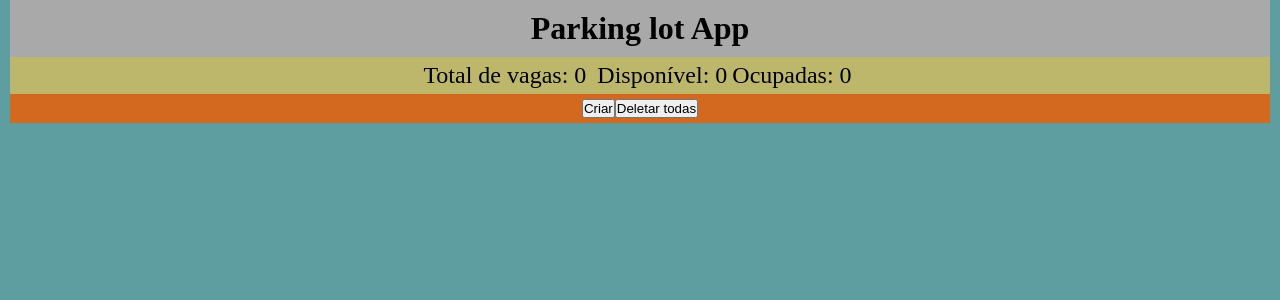
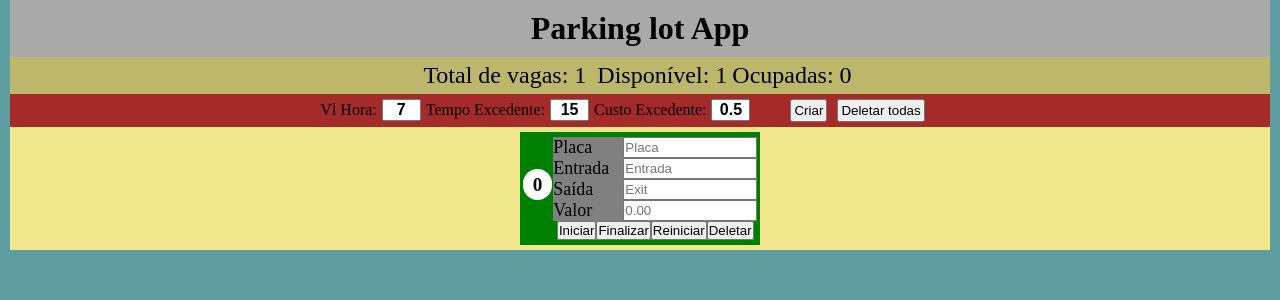
Before and after one commit to Anathangv/reactjs_parking_lot_app, a React (Create React App) app: page / in a window 1280 px wide. Both pictures are taken after a click on the button "Criar". Shown: the top 300 px of the page. Built offline with nearby package versions, Linux system fonts and the light colour scheme; the HTML template or start-up script is replaced by a standard one.

Commit message:
created updating, deleting and others  and layout functionalities, as well the app layout

```diff
--- a/src/App.css
+++ b/src/App.css
@@ -26,5 +26,31 @@
 
 .controls {
   padding: 5px;
+  display: flex;
+  justify-content: center;
+  background-color: brown;
+}
+
+.controls input {
   text-align: center;
+  width: 35px;
+  margin: 0px 5px;
+  font-size: medium;
+  font-weight: 600;
 }
+
+.buttonscontrol {
+  margin: 0px 30px;
+}
+
+.buttonscontrol button {
+  padding: 2px;
+  margin: 0px 5px;
+}
+
+.container {
+  background-color: khaki;
+  display: flex;
+  flex-wrap: wrap;
+  justify-content: space-evenly;
+}
--- a/src/App.js
+++ b/src/App.js
@@ -1,12 +1,115 @@
 import React from "react";
 import "./App.css";
-import { render } from "@testing-library/react";
+import ParkingSpace from "./parkingSpace";
 
 class App extends React.Component {
   state = {
     totalparkingSpace: 0,
     parkingSpaceAvalilable: 0,
     parkingSpaceAccupied: 0,
+
+    parkingSpace: { entrance: "", exit: "", value: "", timeSpent: "" },
+    parkingSpaceList: [],
+
+    hourCost: 7,
+    overTime: 15,
+    overtimeCost: 0.5,
+  };
+
+  createParkingSpace = () => {
+    const newParkingSpace = { ...this.state.parkingSpace };
+    const newParkingSpaceList = [
+      ...this.state.parkingSpaceList,
+      newParkingSpace,
+    ];
+    this.setState({
+      parkingSpaceList: newParkingSpaceList,
+    });
+
+    this.updateCounters(1, 1, null);
+  };
+
+  deleteAllParkingSpace = () => {
+    this.setState({
+      parkingSpaceList: [],
+      totalparkingSpace: 0,
+      parkingSpaceAvalilable: 0,
+      parkingSpaceAccupied: 0,
+    });
+  };
+
+  startTime = (position) => {
+    const newParkingSpaceList = [...this.state.parkingSpaceList];
+    if (!newParkingSpaceList[position].exit) {
+      if (!newParkingSpaceList[position].entrance) {
+        this.updateCounters(null, -1, 1);
+      }
+      newParkingSpaceList[position].entrance = new Date();
+      this.setState({
+        parkingSpaceList: newParkingSpaceList,
+      });
+    }
+  };
+
+  finishTime = (position) => {
+    const newParkingSpaceList = [...this.state.parkingSpaceList];
+
+    if (newParkingSpaceList[position].entrance) {
+      const dateStart = new Date(newParkingSpaceList[position].entrance);
+      const dateFinish = new Date();
+
+      const milliseconds = Math.abs(dateFinish - dateStart);
+      const hours = Math.floor(milliseconds / 3600000);
+      const minutes = Math.floor(milliseconds / 60000);
+      const seconds = ((milliseconds % 60000) / 1000).toFixed(0);
+
+      newParkingSpaceList[position].exit = dateFinish;
+      newParkingSpaceList[position].value =
+        this.state.hourCost * (hours > 0 ? hours : 1) +
+        this.state.overtimeCost * minutes;
+      newParkingSpaceList[position].timeSpent =
+        hours + "h:" + minutes + "m:" + seconds + "s";
+
+      this.setState({ parkingSpaceList: newParkingSpaceList });
+    }
+  };
+
+  deleteParkingSpace = (position) => {
+    const newParkingSpaceList = this.state.parkingSpaceList.filter(
+      (item, index) => index !== position
+    );
+    this.setState({ parkingSpaceList: newParkingSpaceList });
+  };
+
+  resetTime = (position) => {
+    const newParkingSpaceList = [...this.state.parkingSpaceList];
+    if (newParkingSpaceList[position].entrance) {
+      const parkingSpace = { ...this.state.parkingSpace };
+      newParkingSpaceList[position] = parkingSpace;
+      this.setState({
+        parkingSpaceList: newParkingSpaceList,
+      });
+
+      this.updateCounters(null, 1, -1);
+    }
+  };
+
+  updateCounters = (total, available, occupied) => {
+    if (total) {
+      this.setState({
+        totalparkingSpace: this.state.totalparkingSpace + total,
+      });
+    }
+    if (available) {
+      this.setState({
+        parkingSpaceAvalilable: this.state.parkingSpaceAvalilable + available,
+      });
+    }
+    if (occupied) {
+      this.setState({
+        parkingSpaceAccupied: this.state.parkingSpaceAccupied + occupied,
+      });
+    }
   };
 
   render() {
@@ -20,9 +123,50 @@ class App extends React.Component {
             <span>Ocupadas: {this.state.parkingSpaceAccupied}</span>
           </div>
           <div className="controls">
-            <button>Criar</button>
-            <button>Deletar todas</button>
+            <div className="pricecontrol">
+              <label htmlFor="costhour:">Vl Hora:</label>
+              <input
+                id="costhour"
+                type="text"
+                placeholder="0.00"
+                defaultValue={this.state.hourCost}
+              />
+              <label htmlFor="overtime:">Tempo Excedente:</label>
+              <input
+                id="overtime"
+                type="text"
+                placeholder="0"
+                defaultValue={this.state.overTime}
+              />
+              <label htmlFor="costovertime:">Custo Excedente:</label>
+              <input
+                id="costovertime"
+                type="text"
+                placeholder="0.00"
+                defaultValue={this.state.overtimeCost}
+              />
+            </div>
+            <div className="buttonscontrol">
+              <button onClick={() => this.createParkingSpace()}>Criar</button>
+              <button onClick={() => this.deleteAllParkingSpace()}>
+                Deletar todas
+              </button>
+            </div>
           </div>
+        </div>
+
+        <div className="container">
+          {this.state.parkingSpaceList.map((item, index) => (
+            <ParkingSpace
+              key={index}
+              id={index}
+              onStartTime={this.startTime}
+              onFinishTime={this.finishTime}
+              onResetTime={this.resetTime}
+              onDelete={this.deleteParkingSpace}
+              parkingSpace={item}
+            />
+          ))}
         </div>
       </div>
     );
--- /dev/null
+++ b/src/parkingSpace.css
@@ -0,0 +1,59 @@
+.containerSpace {
+  background-color: green;
+  display: flex;
+  flex-direction: row;
+  margin: 5px 5px;
+  padding: 5px 5px 5px 0px;
+}
+
+.occupied {
+  background-color: yellow;
+}
+
+.finalizing {
+  background-color: red;
+}
+
+.parkingPosition {
+  background-color: none;
+  display: inline-block;
+  padding: 3px;
+}
+
+.parkingPosition span {
+  position: relative;
+  top: 35%;
+  color: black;
+  background-color: white;
+  padding: 5px 10px;
+  border-radius: 25px;
+  font-weight: 900;
+  font-size: larger;
+}
+
+.parkingSpace {
+  max-width: 200px;
+  min-width: 200px;
+  margin: 0px;
+  display: flex;
+  flex-direction: column;
+  align-items: center;
+  padding: 0px;
+}
+
+.line {
+  margin: 0px;
+  background-color: gray;
+  display: flex;
+}
+
+.line label {
+  font-size: large;
+  min-width: 70px;
+  margin: 0px;
+}
+
+.line input {
+  min-width: 130px;
+  max-width: 130px;
+}
--- /dev/null
+++ b/src/parkingSpace.js
@@ -0,0 +1,76 @@
+import React, { Component } from "react";
+import "./parkingSpace.css";
+
+class ParkingSpace extends Component {
+  render() {
+    return (
+      <React.Fragment>
+        <div
+          className={
+            this.props.parkingSpace.entrance
+              ? this.props.parkingSpace.exit
+                ? "containerSpace finalizing"
+                : "containerSpace occupied"
+              : "containerSpace"
+          }
+        >
+          <div className="parkingPosition">
+            <span>{this.props.id}</span>
+          </div>
+          <div className={"parkingSpace"}>
+            <div className="line">
+              <label htmlFor="plate">Placa</label>
+              <input type="text" id="plate" placeholder="Placa" />
+            </div>
+            <div className="line">
+              <label htmlFor="entrance">Entrada</label>
+              <input
+                typt="text"
+                id="entrance"
+                placeholder="Entrada"
+                readOnly
+                defaultValue={this.props.parkingSpace.entrance.toLocaleString()}
+              />
+            </div>
+            <div className="line">
+              <label htmlFor="exit">Saída</label>
+              <input
+                typt="text"
+                id="exit"
+                placeholder="Exit"
+                readOnly
+                defaultValue={this.props.parkingSpace.exit.toLocaleString()}
+              />
+            </div>
+            <div className="line">
+              <label htmlFor="cost">Valor</label>
+              <input
+                typt="text"
+                id="cost"
+                placeholder="0.00"
+                defaultValue={this.props.parkingSpace.value}
+                readOnly
+              />
+            </div>
+            <div className="line">
+              <button onClick={() => this.props.onStartTime(this.props.id)}>
+                Iniciar
+              </button>
+              <button onClick={() => this.props.onFinishTime(this.props.id)}>
+                Finalizar
+              </button>
+              <button onClick={() => this.props.onResetTime(this.props.id)}>
+                Reiniciar
+              </button>
+              <button onClick={() => this.props.onDelete(this.props.id)}>
+                Deletar
+              </button>
+            </div>
+          </div>
+        </div>
+      </React.Fragment>
+    );
+  }
+}
+
+export default ParkingSpace;
```
